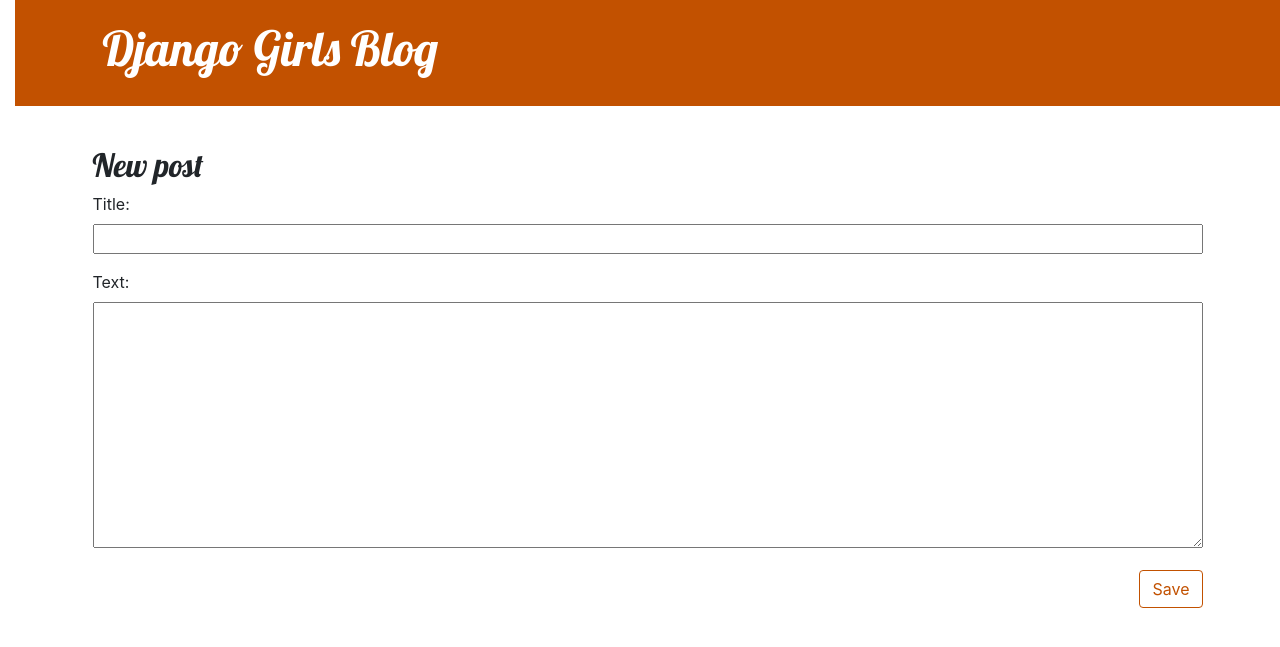
After one commit to sophiaharding/my-first-blog, a Django app: template blog/templates/blog/post_edit.html in a window 1280 px wide. The commit adds this page. Shown: the top 647 px of the page. Run offline with Django 3.2, Linux system fonts and the light colour scheme; the template is opened without the code that fills it: values that come from a table or form of the project are taken from there, others are empty; parts of the project's set-up code (start-up, migrations or seed data) failed here and were passed over.

Commit message:
Added views to create/edit blog post inside the site.

```diff
--- /dev/null
+++ b/blog/forms.py
@@ -0,0 +1,9 @@
+from django import forms
+
+from .models import Post
+
+class PostForm(forms.ModelForm):
+
+    class Meta:
+        model = Post
+        fields = ('title', 'text',)
--- a/blog/templates/blog/base.html
+++ b/blog/templates/blog/base.html
@@ -10,10 +10,15 @@
     <body>
         <header class="page-header">
             <div class="container">
+            {% if user.is_authenticated %}
+                <a href="{% url 'post_new' %}" class="top-menu">
+                    {% include './icons/file-earmark-plus.svg' %}
+                </a>
+            {% endif %}
                 <h1><a href="/">Django Girls Blog</a></h1>
             </div>
         </header>
-          <main class="container">
+        <main class="content container">
             <div class="row">
                 <div class="col">
                     {% block content %}
--- a/blog/templates/blog/post_list.html
+++ b/blog/templates/blog/post_detail.html
@@ -2,6 +2,11 @@
 
 {% block content %}
     <article class="post">
+        <aside class="actions">
+            <a class="btn btn-default" href="{% url 'post_edit' pk=post.pk %}">
+                {% include './icons/pencil-fill.svg' %}
+            </a>
+        </aside>
         {% if post.published_date %}
             <time class="date">
                 {{ post.published_date }}
--- /dev/null
+++ b/blog/templates/blog/post_edit.html
@@ -0,0 +1,9 @@
+{% extends 'blog/base.html' %}
+
+{% block content %}
+    <h2>New post</h2>
+    <form method="POST" class="post-form">{% csrf_token %}
+        {{ form.as_p }}
+        <button type="submit" class="save btn btn-default">Save</button>
+    </form>
+{% endblock %}
--- a/blog/urls.py
+++ b/blog/urls.py
@@ -1,6 +1,8 @@
 from django.urls import path
 from . import views
+
 urlpatterns = [
     path('', views.post_list, name='post_list'),
-      path('post/<int:pk>/', views.post_detail, name='post_detail'),
+    path('post/<int:pk>/', views.post_detail, name='post_detail'),
+    path('post/new/', views.post_new, name='post_new'),
 ]
```
Also changed, not shown: blog/views.py (+27 -3 lines), blog/templates/blog/icons/file-earmark-plus.svg (added), blog/templates/blog/icons/pencil-fill.svg (added). Lines whose indentation alone changed are shown as unchanged.
